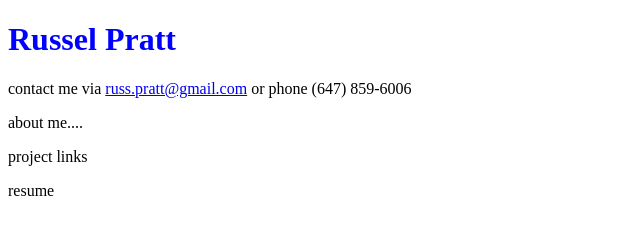
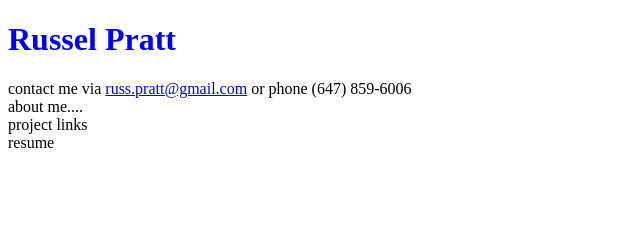
Before and after one commit to russpratt/russpratt.github.io, a plain HTML site: page index.html in a window 1280 px wide. Shown: the whole page, without its empty margins (0-640 px from the left). Drawn offline with Linux system fonts and the light colour scheme.

Commit message:
changed from <p> to <div>

```diff
--- a/index.html
+++ b/index.html
@@ -10,9 +10,9 @@
     </head>
     <body>
         <h1>Russel Pratt</h1>
-        <p>contact me via <a href="mailto:russ.pratt@gmail.com">russ.pratt@gmail.com</a> or phone (647) 859-6006</p>
-        <p>about me....</p>
-        <p>project links</p>
-        <p>resume</p>
+        <div>contact me via <a href="mailto:russ.pratt@gmail.com">russ.pratt@gmail.com</a> or phone (647) 859-6006</div>
+        <div>about me....</div>
+        <div>project links</div>
+        <div>resume</div>
     </body>
 </html>
```
